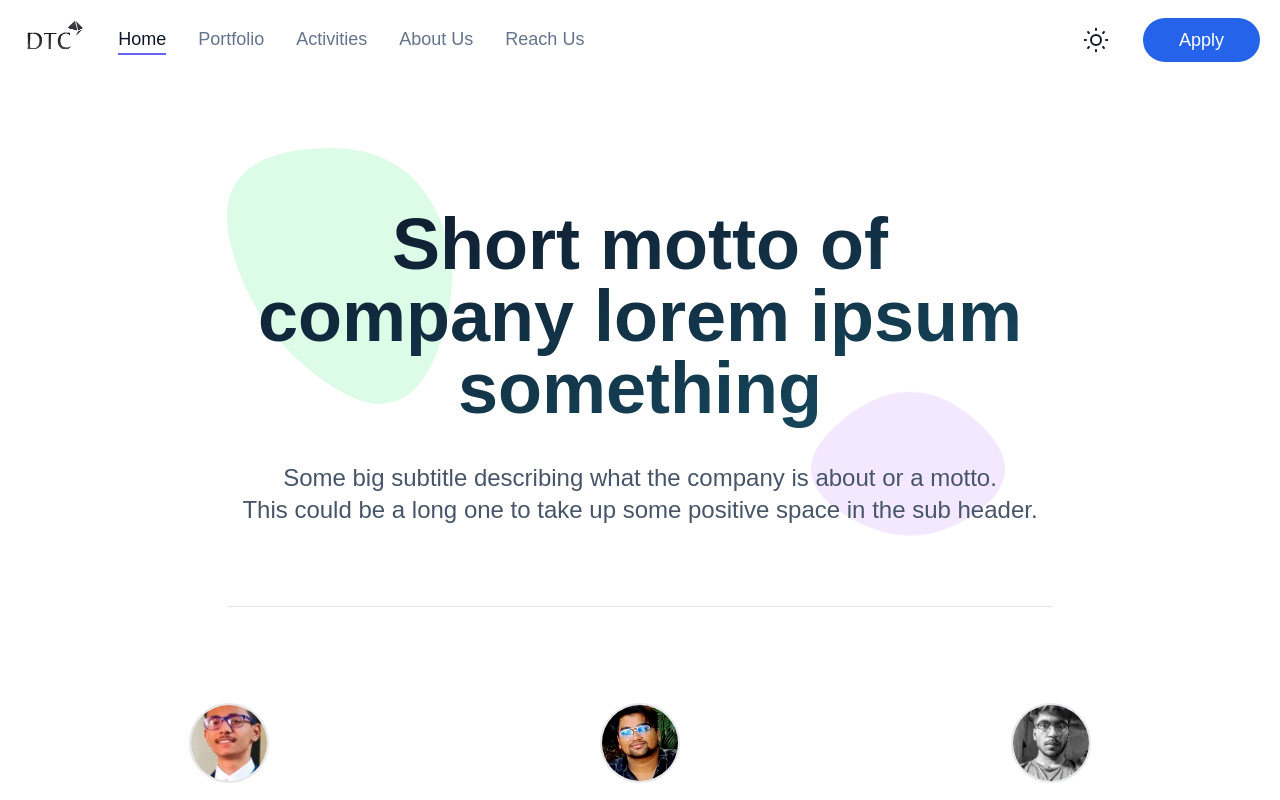
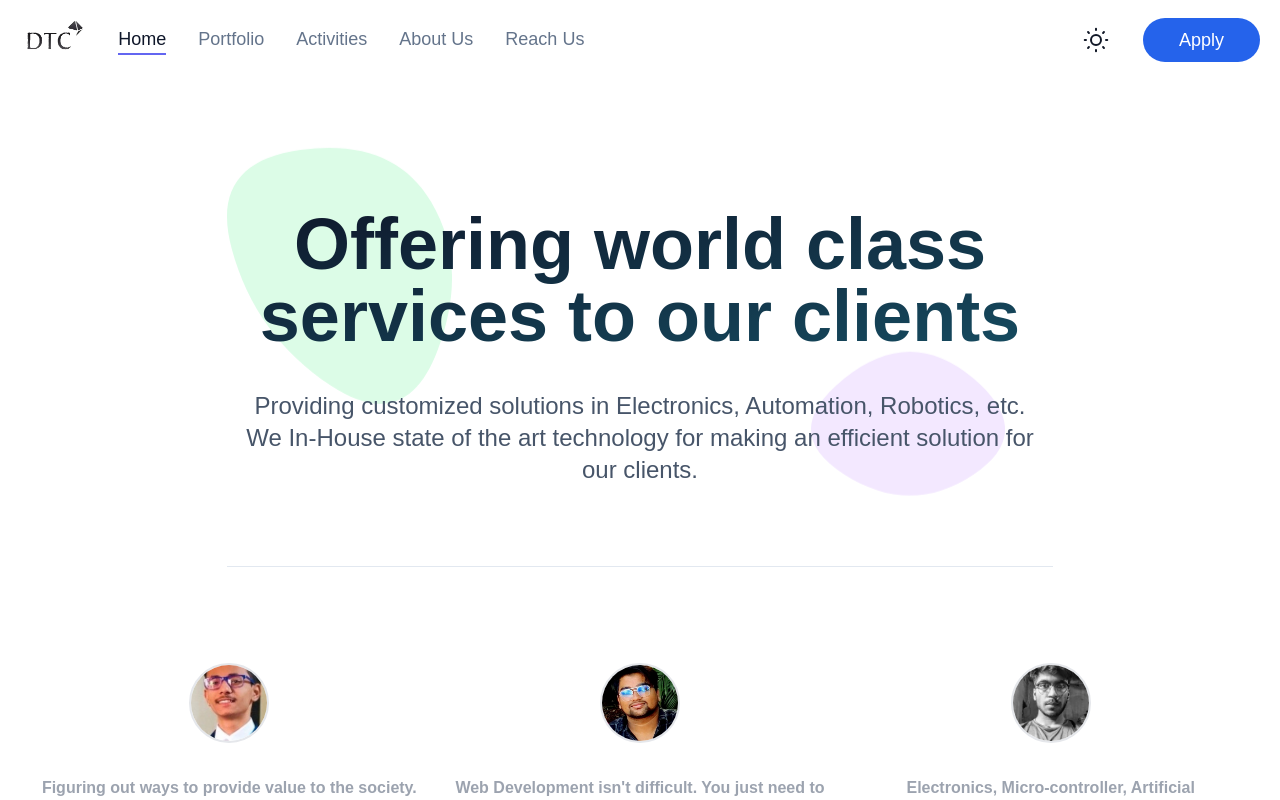
Before and after one commit to Suraj-Kalwaghe/Detcherweb, a React (Create React App) app in the folder frontend/: page / in a window 1280 px wide. Shown: the top 800 px of the page. Built offline with nearby package versions, Linux system fonts and the light colour scheme.

Commit message:
Update Home.jsx
Edited Home pages, Tags and Tittle.

```diff
--- a/frontend/src/pages/Home.jsx
+++ b/frontend/src/pages/Home.jsx
@@ -56,13 +56,13 @@ export const Home = () => {
         <div className='w-8/12 mb-20 mt-32 relative'>
           <div className='z-50 relative'>
             <h1 className='text-center bg-clip-text text-transparent bg-gradient-to-br from-slate-900 to-cyan-900 pb-2.5 mb-7'>
-              Short motto of company lorem ipsum something
+              Offering world class services to our clients
             </h1>
             <h4 className='text-slate-600 font-medium text-2xl text-center'>
-              Some big subtitle describing what the company is about or a motto.
+              Providing customized solutions in Electronics, Automation, Robotics, etc.
               <br />
-              This could be a long one to take up some positive space in the sub
-              header.
+              We In-House state of the art technology for making an efficient solution for our clients.
+
             </h4>
           </div>
           <svg
```
